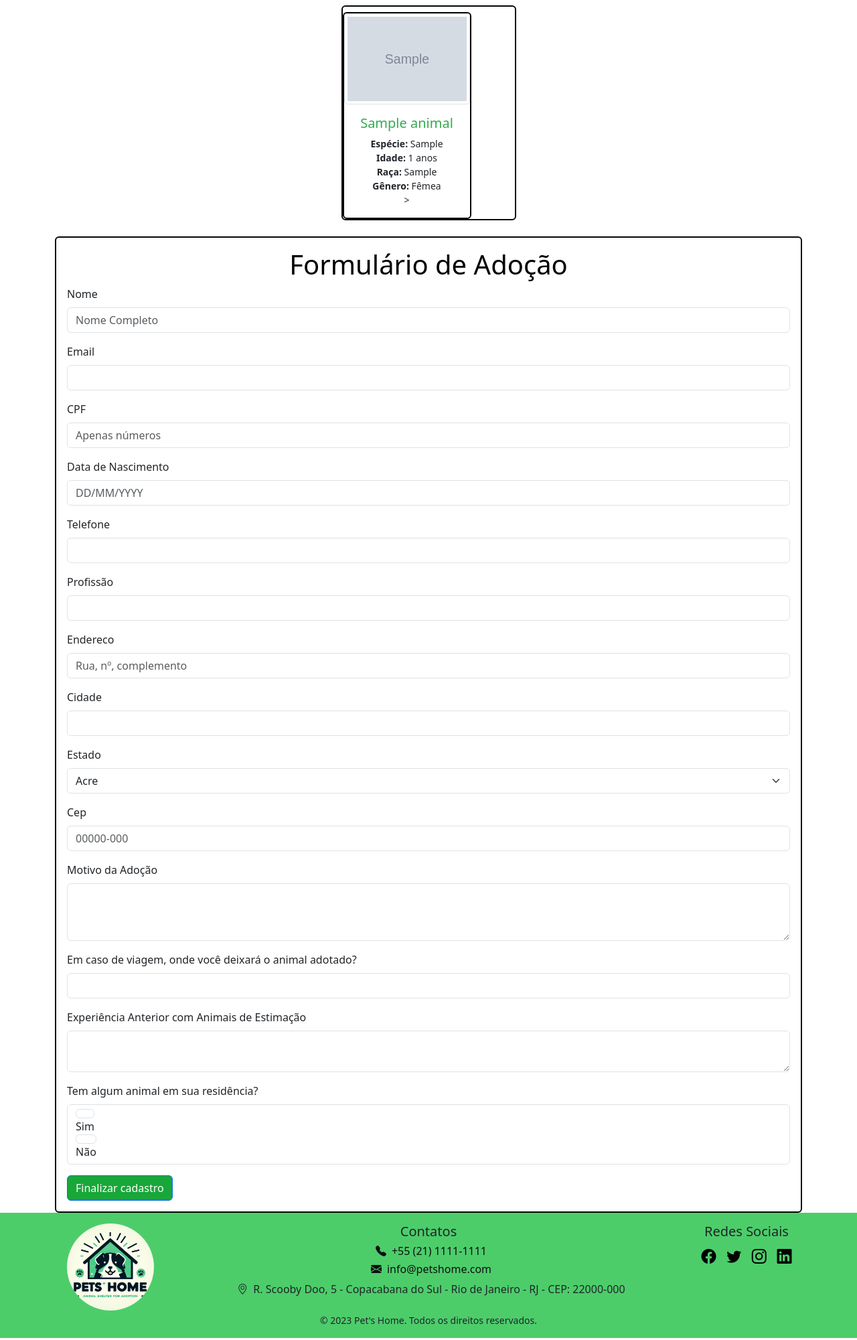
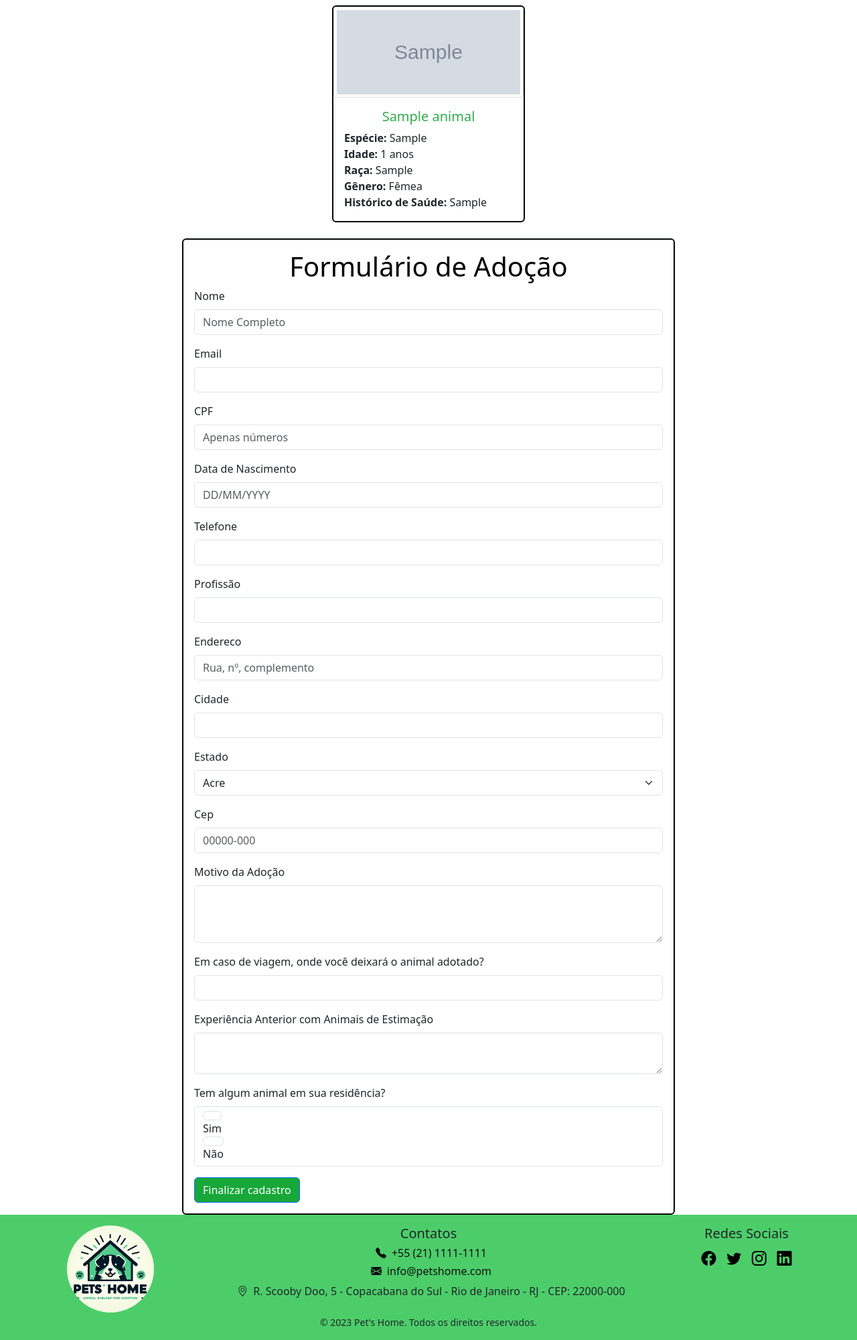
Before and after one commit to andradeju/projeto_final_python_pets_home, a Django app: template projeto_pets_home/base/templates/animal.html in a window 1280 px wide. Shown: the part 124-2125 px from the top of the page at 67% size. Run offline with Django 4.2, Linux system fonts and the light colour scheme; the template is opened without the code that fills it: values that come from a table or form of the project are taken from there, others are empty; tables that the repository leaves empty hold one stand-in row (values such as "Sample post"); grey boxes marked "Sample" are stand-in pictures; some libraries are stand-ins or nearby versions.

Commit message:
:sparkles: feat: Add funcionalidade de detalhes do animal

```diff
--- a/projeto_pets_home/base/templates/adocao.html
+++ b/projeto_pets_home/base/templates/adocao.html
@@ -20,7 +20,7 @@
         <h3 class="h5 card-title text-center">{{ animal.nome }}</h3>
         <p class="small card-text text-center">
           <strong>Idade:</strong> {{ animal.idade }} anos<br />
-          <a href="/animal" class="mt-1 btn-adocao btn btn-primary btn-sm px-2"
+          <a href="{% url 'animal_detalhes' animal.id %}" class="mt-1 btn-adocao btn btn-primary btn-sm px-2"
             >Quero adotar</a
           >
         </p>
--- a/projeto_pets_home/base/templates/animal.html
+++ b/projeto_pets_home/base/templates/animal.html
@@ -1,6 +1,5 @@
-{% extends "adocao.html" %}
+{% extends "layout.html" %}
 {% load bootstrap5 %}
-{% block content %}
 
 {% if sucesso %}
 <div class="alert alert-success" role="alert">
@@ -8,35 +7,42 @@
 </div>
 {% endif %}
 
+{% block content %}
 <div class="row">
-  {% for animal in animais %}
-  <div class="col-md-3 col-12 mx-auto">
-          <div class="card mt-2">
-            <div class="card mt-2 card-adocao" style="width: 12rem;">
-              <img src="{{ animal.imagem.url }}" class="card-img-top img-thumbnail" alt="" />
+  <div class="col-md-5 col-12 mx-auto d-flex justify-content-center">
+    <div class="card mt-2 card-adocao" style="width: 18rem">
+      <img
+        src="{{ animal.imagem.url }}"
+        class="card-img-top img-thumbnail"
+        alt=""
+      />
       <div class="card-body">
         <h3 class="h5 card-title text-center">{{ animal.nome }}</h3>
-                <p class="small card-text text-center">
-                  <strong>Espécie:</strong> {{ animal.especie }}<br>
+        <p class="card-text">
+          <strong>Espécie:</strong> {{ animal.especie }}<br />
           <strong>Idade:</strong> {{ animal.idade }} anos<br />
-                  <strong>Raça:</strong> {{ animal.raca }}<br>
-                  <strong>Gênero:</strong> {{ animal.get_genero_display }}<br>
-                  >
+          <strong>Raça:</strong> {{ animal.raca }}<br />
+          <strong>Gênero:</strong> {{ animal.get_genero_display }}<br />
+          <strong>Histórico de Saúde:</strong> {{ animal.historico_saude }}
         </p>
       </div>
     </div>
   </div>
 </div>
-  {% endfor %}
-  </div>
+<div class="row">
+<div class="col-md-8 col-12 mx-auto">
 <div class="card mt-4">
   <div class="card-body">
     <h1 class="text-body-emphasis text-center">Formulário de Adoção</h1>
     <form action="" method="POST" id="form" class="small-form">
       {% csrf_token %}
       {% bootstrap_form form %}
-        <button type="submit" class="btn btn-primary btn-block">Finalizar cadastro</button>
+      <button type="submit" class="btn btn-primary btn-block">
+        Finalizar cadastro
+      </button>
     </form>
   </div>
 </div>
+</div>
+</div>
 {% endblock %}
--- a/projeto_pets_home/pets_home/urls.py
+++ b/projeto_pets_home/pets_home/urls.py
@@ -18,13 +18,13 @@ from django.contrib import admin
 from django.urls import path
 from django.conf import settings
 from django.conf.urls.static import static
-from base.views import home, adocao, animal, sobre_nos, como_ajudar
+from base.views import home, adocao, animal_detalhes, sobre_nos, como_ajudar
 
 urlpatterns = [
     path('admin/', admin.site.urls),
     path('', home),
     path('adocao/', adocao, name='adocao'),
-    path('animal/', animal),
+    path('animal_detalhes/<int:animal_id>/', animal_detalhes, name='animal_detalhes'),
     path('como-ajudar/', como_ajudar),
     path('sobre-nos/', sobre_nos),
 ]
```
Also changed, not shown: projeto_pets_home/animais/views.py (deleted, +0 -8 lines), projeto_pets_home/base/views.py (+16 -11 lines). Lines whose indentation alone changed are shown as unchanged.
